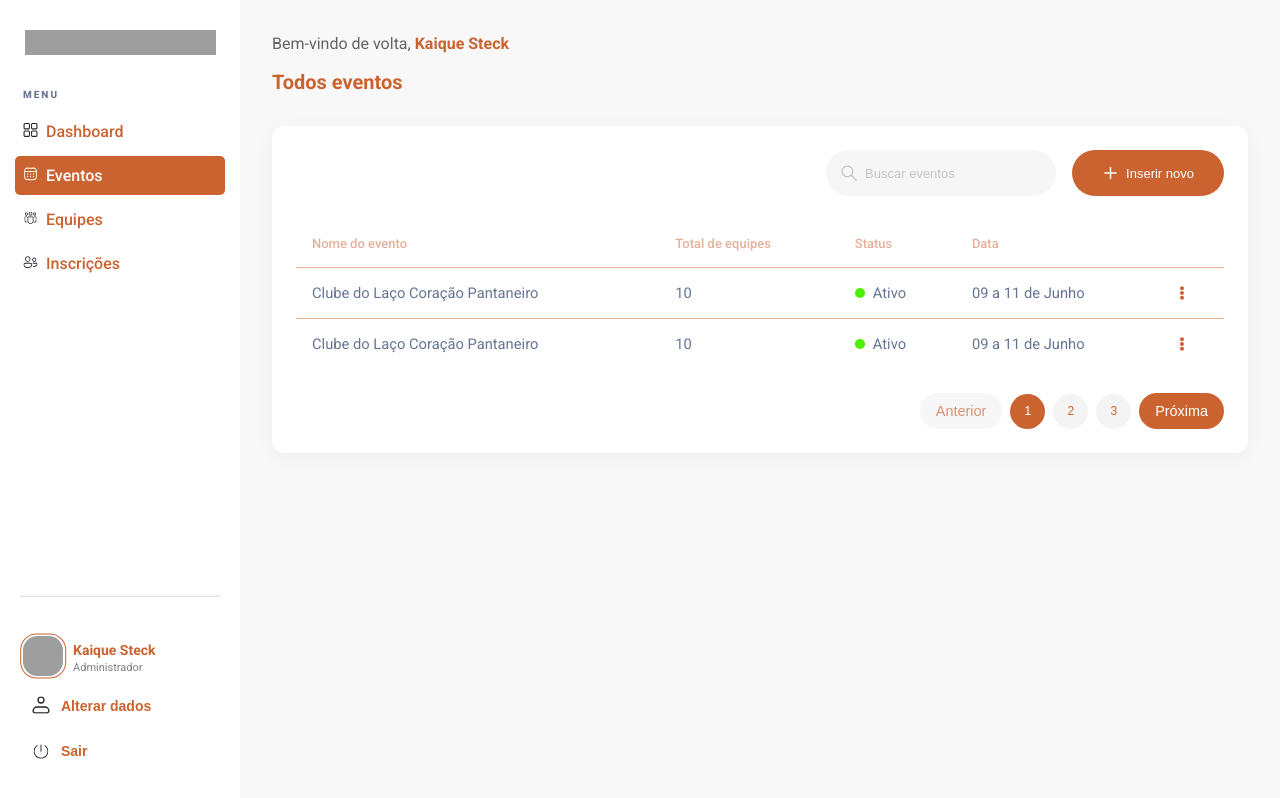
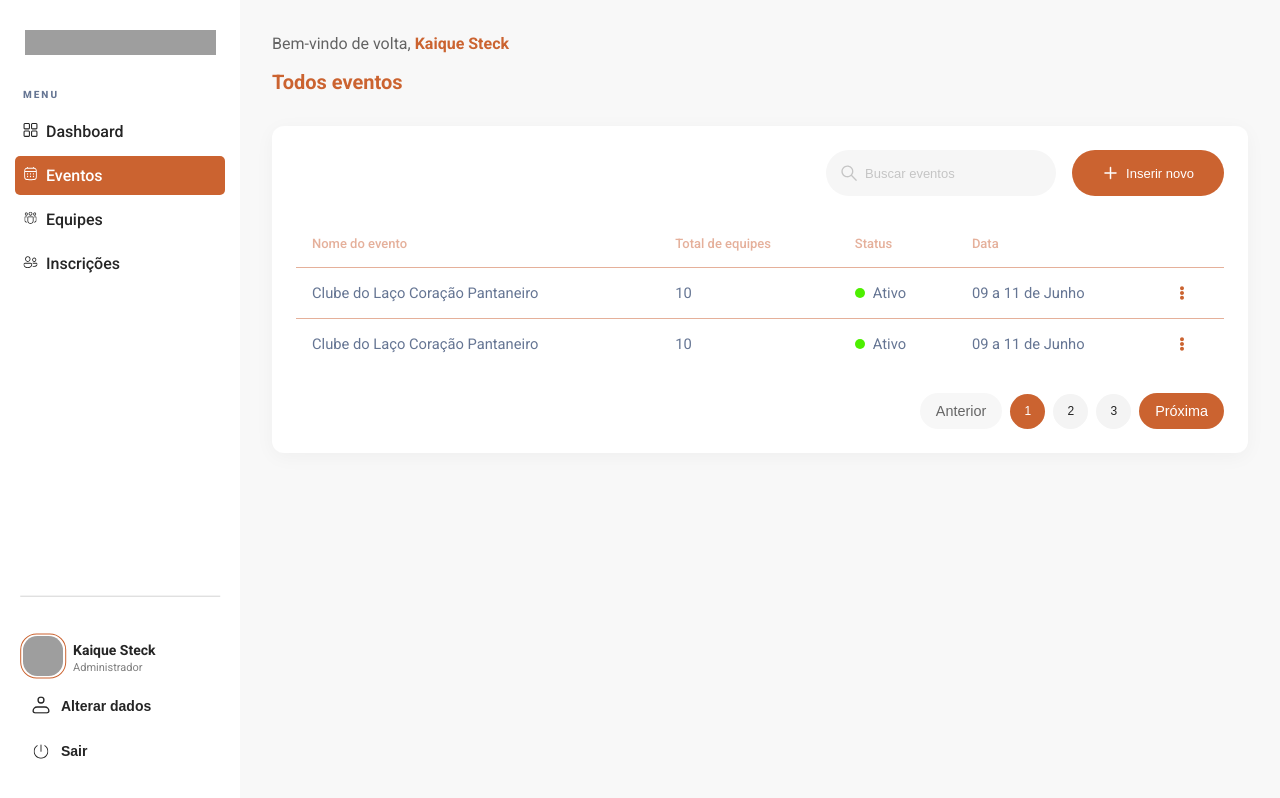
Before and after one commit to GabrielTozatti/plataforma-de-eventos, a Next.js app: page /eventos in a window 1280 px wide. Built offline with nearby package versions, Linux system fonts and the light colour scheme; grey boxes are pictures that could not be loaded.

Commit message:
Ajuste nas cores das fontes

```diff
--- a/src/components/EventTable.tsx
+++ b/src/components/EventTable.tsx
@@ -246,7 +246,7 @@ const SearchInput = styled.input`
   font-size: 13px;
   font-weight: 500;
   line-height: 15px;
-  color:#CB6330;
+  color:gray;
 
   &::placeholder {
     font-size: 13px;
@@ -353,7 +353,7 @@ const PageButtonLast = styled.button`
   padding: 10px 16px;
   cursor: pointer;
   font-size: 0.9rem;
-  color: #CB6330;
+  color: #252525;
 
   &:disabled {
     opacity: 0.7;
@@ -364,7 +364,7 @@ const PageButtonLast = styled.button`
 const PageNumber = styled.button<{ active?: boolean }>`
   background: ${({ active }) =>
   active ? '#CB6330' : '#f4f4f4'};
-  color: ${({ active }) => (active ? '#FFFFFF' : '#CB6330')};
+  color: ${({ active }) => (active ? '#FFFFFF' : '#252525')};
   border: none;
   border-radius: 50%;
   width: 35px;
--- a/src/components/Sidebar.tsx
+++ b/src/components/Sidebar.tsx
@@ -130,7 +130,7 @@ const Menu = styled.ul`
 
 const MenuItem = styled.li<{ $active?: boolean }>`
   cursor: ${({ $active }) => $active ? 'pointer' : 'default'};;
-  color: ${({ $active }) => $active ? '#FFFFFF' : '#CB6330'};
+  color: ${({ $active }) => $active ? '#FFFFFF' : '#252525'};
   background-color: ${({ $active }) => $active ? '#CB6330' : '#FFFFFF'};
   font-weight: 500;
   border-radius: 5px;
@@ -197,6 +197,7 @@ const UserInfo = styled.div`
   margin-left: 10px;;
   font-size: 14px;
   font-weight: 500;
+  color: #252525;
 
   strong {
     display: block;
@@ -226,7 +227,7 @@ const FooterButton = styled.button`
     font-weight: 700;
     font-size: 14px;
     line-height: 15px;
-    color: #CB6330;
+    color: #252525;
   }
 
   &:hover {
```
